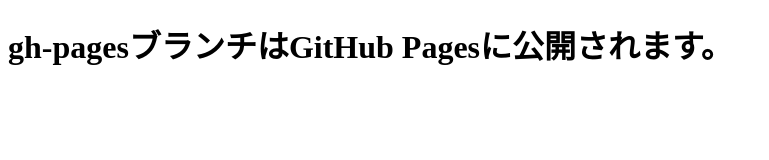
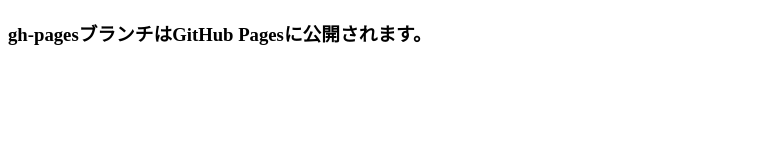
Before and after one commit to Soichiro-Yoshimura/git-study, a plain HTML site: page index.html in a window 1280 px wide. Shown: the whole page, without its empty margins (0-769 px from the left). Drawn offline with Linux system fonts and the light colour scheme.

Commit message:
h1をh3に変更

```diff
--- a/index.html
+++ b/index.html
@@ -5,6 +5,6 @@
 	<title>Gitの勉強</title>
 </head>
 <body>
-	<h1>gh-pagesブランチはGitHub Pagesに公開されます。</h1>
+	<h3>gh-pagesブランチはGitHub Pagesに公開されます。</h3>
 </body>
 </html>
```
